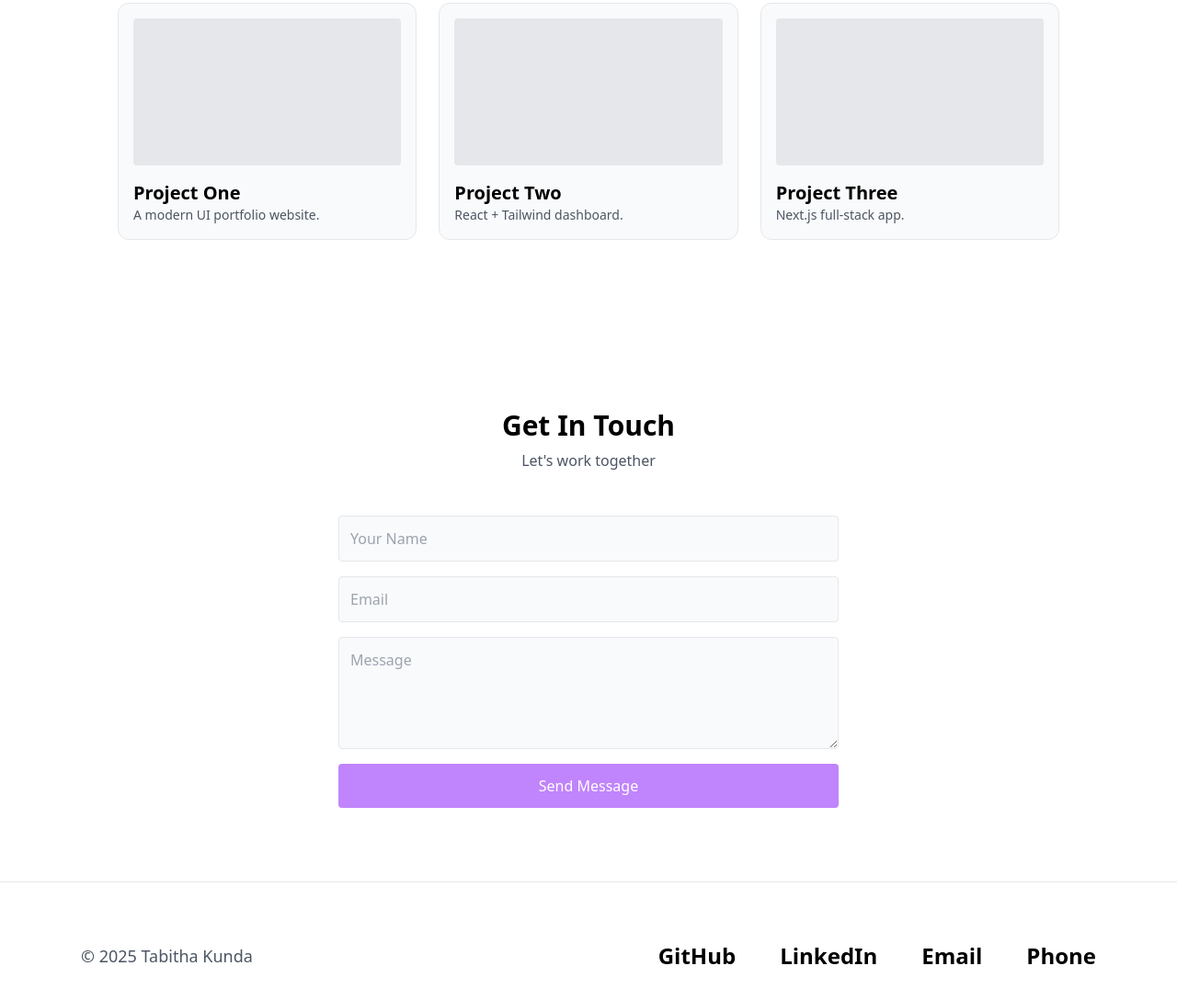
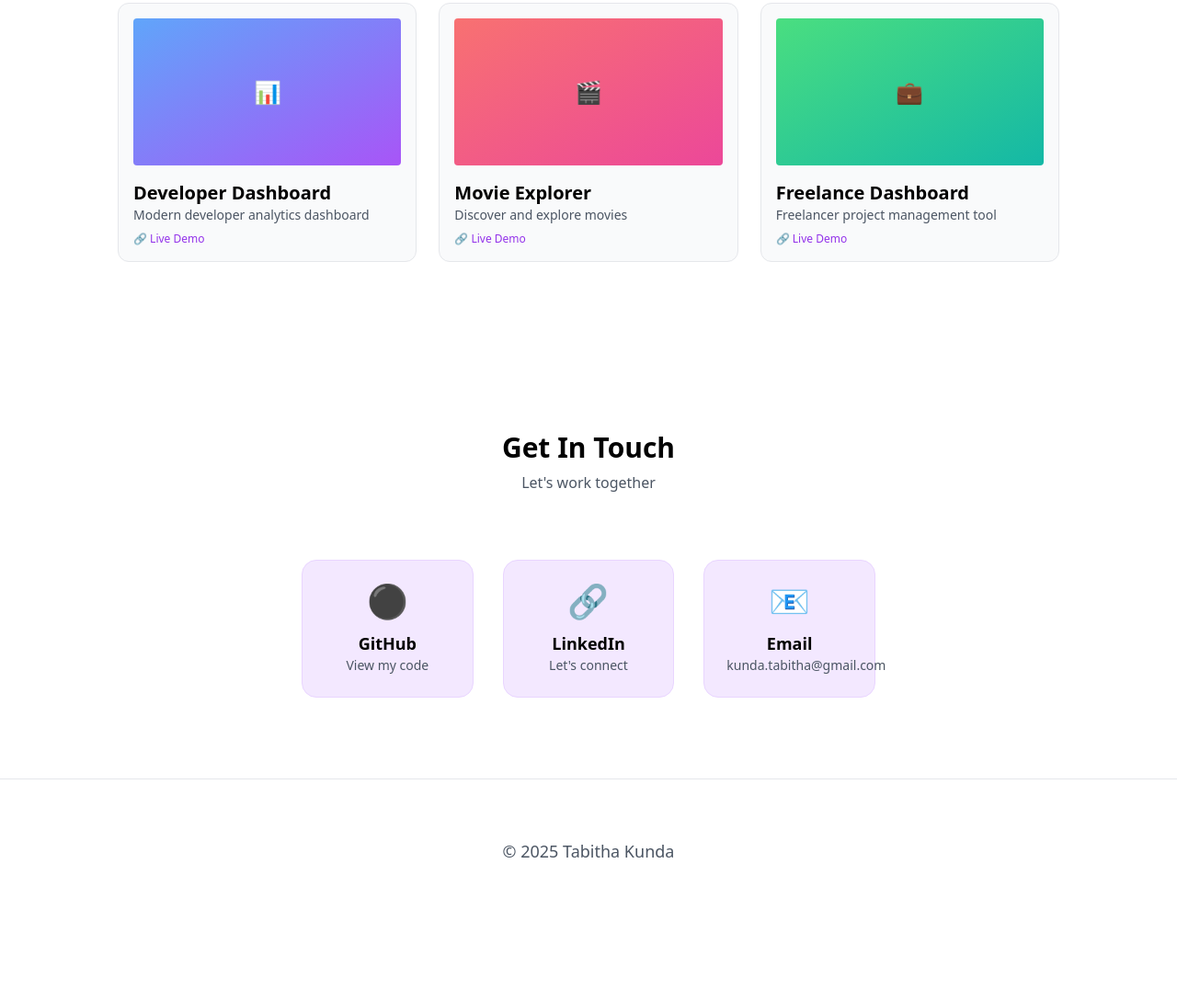
Before and after one commit to Tabytha01/portfolio, a plain HTML site: page index.html in a window 1280 px wide. Shown: the part 1386-2474 px from the top of the page at 92% size. After the commit the page ends 2390 px from the top, so only its background shows below. Drawn offline with nearby package versions, Linux system fonts and the light colour scheme.

Commit message:
Finnishing

```diff
--- a/index.html
+++ b/index.html
@@ -35,9 +35,9 @@
           I'm passionate about building beautiful, responsive and user‑friendly web applications.
           I specialize in JavaScript, React, TypeScript, Next.js, and UI/UX design with Figma.
         </p>
-       <a href="socials.html" class="mt-6 inline-block px-6 py-3 bg-purple-400 hover:bg-purple-500 text-white rounded-xl transition">
+       <button onclick="scrollToContact()" class="mt-6 inline-block px-6 py-3 bg-purple-400 hover:bg-purple-500 text-white rounded-xl transition">
   Get to know me
-</a>
+</button>
 
       </div>
 
@@ -100,23 +100,32 @@
     <p class="text-center text-gray-600 mt-2">Some of my best work</p>
 
     <div class="grid max-w-5xl mx-auto grid-cols-1 md:grid-cols-2 lg:grid-cols-3 gap-6 mt-10">
-      <div class="bg-gray-50 border border-gray-200 p-4 rounded-xl hover:bg-purple-100 hover:scale-105 transition">
-        <div class="h-40 bg-gray-200 rounded"></div>
-        <h4 class="font-semibold text-xl mt-4 text-black">Project One</h4>
-        <p class="text-gray-600 text-sm">A modern UI portfolio website.</p>
-      </div>
+      <a href="https://developer-dashboard-sable.vercel.app/" target="_blank" class="bg-gray-50 border border-gray-200 p-4 rounded-xl hover:bg-purple-100 hover:scale-105 transition group">
+        <div class="h-40 bg-gradient-to-br from-blue-400 to-purple-500 rounded flex items-center justify-center">
+          <span class="text-white text-2xl font-bold">📊</span>
+        </div>
+        <h4 class="font-semibold text-xl mt-4 text-black">Developer Dashboard</h4>
+        <p class="text-gray-600 text-sm">Modern developer analytics dashboard</p>
+        <div class="mt-2 text-xs text-purple-600">🔗 Live Demo</div>
+      </a>
 
-      <div class="bg-gray-50 border border-gray-200 p-4 rounded-xl hover:bg-purple-100 hover:scale-105 transition">
-        <div class="h-40 bg-gray-200 rounded"></div>
-        <h4 class="font-semibold text-xl mt-4 text-black">Project Two</h4>
-        <p class="text-gray-600 text-sm">React + Tailwind dashboard.</p>
-      </div>
+      <a href="https://movieexplorer-nine.vercel.app/" target="_blank" class="bg-gray-50 border border-gray-200 p-4 rounded-xl hover:bg-purple-100 hover:scale-105 transition group">
+        <div class="h-40 bg-gradient-to-br from-red-400 to-pink-500 rounded flex items-center justify-center">
+          <span class="text-white text-2xl font-bold">🎬</span>
+        </div>
+        <h4 class="font-semibold text-xl mt-4 text-black">Movie Explorer</h4>
+        <p class="text-gray-600 text-sm">Discover and explore movies</p>
+        <div class="mt-2 text-xs text-purple-600">🔗 Live Demo</div>
+      </a>
 
-      <div class="bg-gray-50 border border-gray-200 p-4 rounded-xl hover:bg-purple-100 hover:scale-105 transition">
-        <div class="h-40 bg-gray-200 rounded"></div>
-        <h4 class="font-semibold text-xl mt-4 text-black">Project Three</h4>
-        <p class="text-gray-600 text-sm">Next.js full‑stack app.</p>
-      </div>
+      <a href="https://freelance-dashboard-lovat.vercel.app/" target="_blank" class="bg-gray-50 border border-gray-200 p-4 rounded-xl hover:bg-purple-100 hover:scale-105 transition group">
+        <div class="h-40 bg-gradient-to-br from-green-400 to-teal-500 rounded flex items-center justify-center">
+          <span class="text-white text-2xl font-bold">💼</span>
+        </div>
+        <h4 class="font-semibold text-xl mt-4 text-black">Freelance Dashboard</h4>
+        <p class="text-gray-600 text-sm">Freelancer project management tool</p>
+        <div class="mt-2 text-xs text-purple-600">🔗 Live Demo</div>
+      </a>
     </div>
   </section>
 
@@ -125,24 +134,32 @@
     <h3 class="text-center text-3xl font-bold">Get In Touch</h3>
     <p class="text-center mt-2 text-gray-600">Let's work together </p>
 
-    <form class="max-w-xl mx-auto mt-8 grid grid-cols-1 gap-4 p-4">
-      <input class="p-3 rounded bg-gray-50 border border-gray-200 text-black placeholder-gray-400" placeholder="Your Name" />
-      <input class="p-3 rounded bg-gray-50 border border-gray-200 text-black placeholder-gray-400" placeholder="Email" />
-      <textarea rows="4" class="p-3 rounded bg-gray-50 border border-gray-200 text-black placeholder-gray-400" placeholder="Message"></textarea>
-      <button class="bg-purple-400 py-3 rounded text-white hover:bg-purple-500 transition">Send Message</button>
-    </form>
+    <div class="max-w-2xl mx-auto mt-12 grid grid-cols-1 md:grid-cols-3 gap-8 p-6">
+      <a href="https://github.com/Tabytha01" target="_blank" class="bg-purple-100 border border-purple-200 p-6 rounded-2xl text-center hover:bg-purple-200 transition group">
+        <div class="text-4xl mb-3">⚫</div>
+        <h4 class="font-semibold text-lg text-black">GitHub</h4>
+        <p class="text-sm text-gray-600">View my code</p>
+      </a>
+
+      <a href="https://www.linkedin.com/in/tabithakunda" target="_blank" class="bg-purple-100 border border-purple-200 p-6 rounded-2xl text-center hover:bg-purple-200 transition group">
+        <div class="text-4xl mb-3">🔗</div>
+        <h4 class="font-semibold text-lg text-black">LinkedIn</h4>
+        <p class="text-sm text-gray-600">Let's connect</p>
+      </a>
+
+      <a href="mailto:kunda.tabitha@gmail.com" class="bg-purple-100 border border-purple-200 p-6 rounded-2xl text-center hover:bg-purple-200 transition group">
+        <div class="text-4xl mb-3">📧</div>
+        <h4 class="font-semibold text-lg text-black">Email</h4>
+        <p class="text-sm text-gray-600">kunda.tabitha@gmail.com</p>
+      </a>
+    </div>
   </section>
 
   <footer class="py-16 bg-white text-black border-t border-gray-200 hover:bg-purple-50 transition">
     <div class="max-w-6xl mx-auto px-6">
-      <div class="flex flex-col md:flex-row justify-between items-center">
+      <div class="flex flex-col md:flex-row justify-center items-center">
         <p class="text-lg text-gray-600 hover:text-purple-600 transition">© 2025 Tabitha Kunda</p>
-        <div class="flex space-x-12 mt-6 md:mt-0">
-          <a href="#contact" class="text-2xl text-black hover:text-purple-600 transition font-semibold" onclick="scrollToContact()">GitHub</a>
-          <a href="#contact" class="text-2xl text-black hover:text-purple-600 transition font-semibold" onclick="scrollToContact()">LinkedIn</a>
-          <a href="#contact" class="text-2xl text-black hover:text-purple-600 transition font-semibold" onclick="scrollToContact()">Email</a>
-          <a href="#contact" class="text-2xl text-black hover:text-purple-600 transition font-semibold" onclick="scrollToContact()">Phone</a>
-        </div>
+
       </div>
     </div>
   </footer>
```
